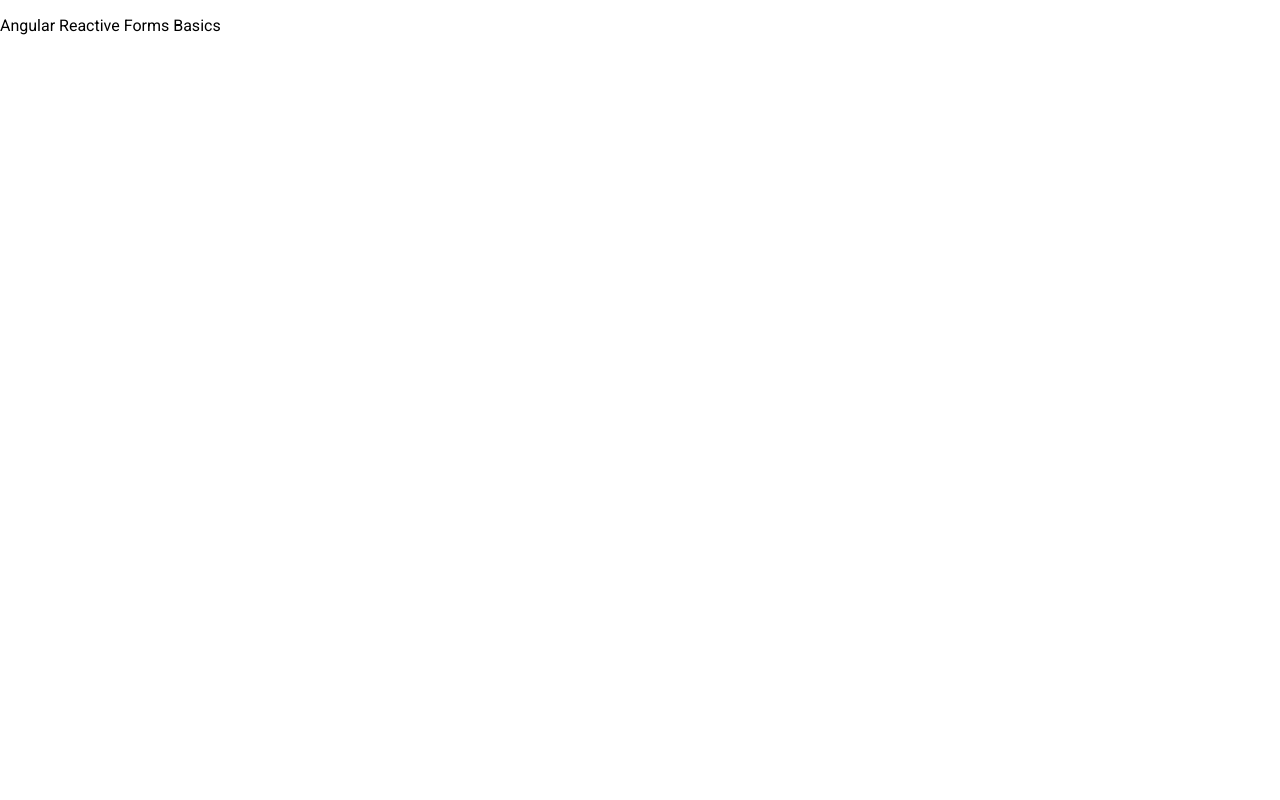
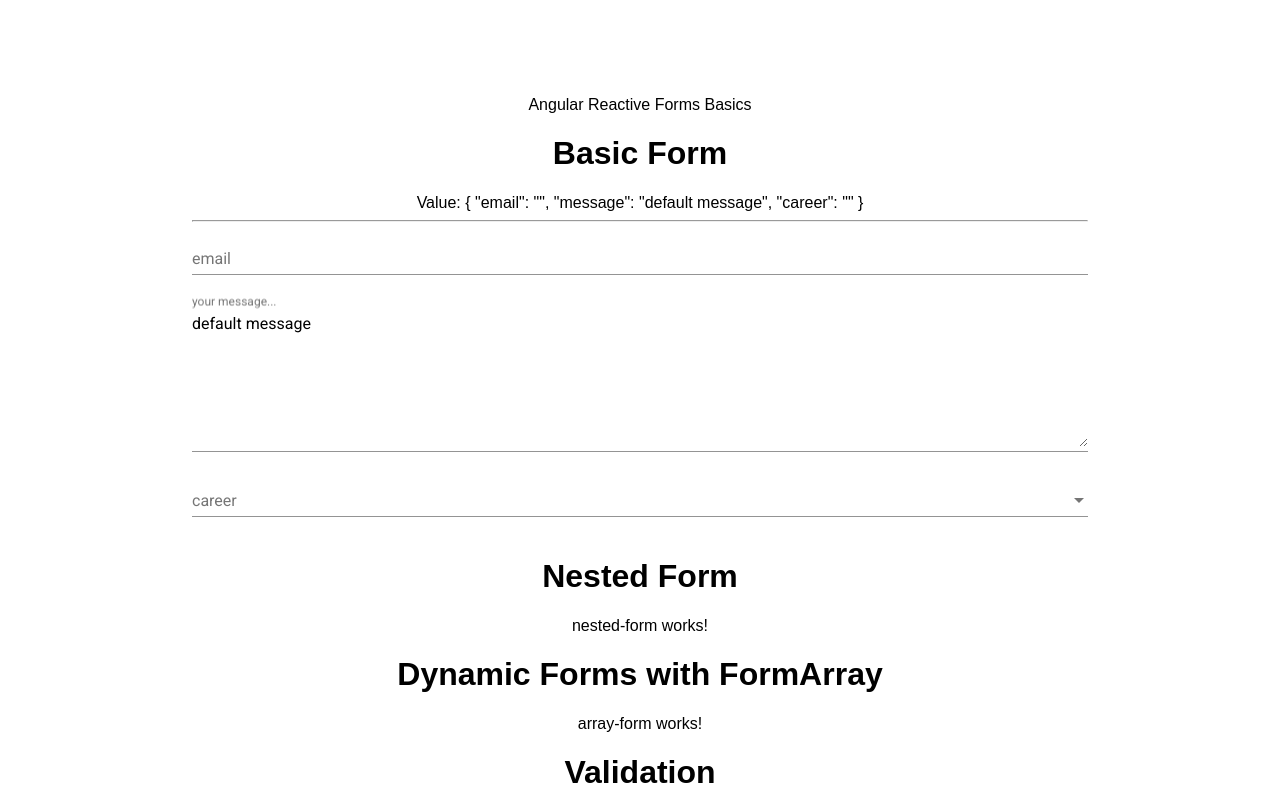
Before and after one commit to HunterCarlson/angular-reactive-forms-basics, an Angular app: page / in a window 1280 px wide. Shown: the top 800 px of the page. Built offline with nearby package versions, Linux system fonts and the light colour scheme.

Commit message:
basic form

```diff
--- a/package.json
+++ b/package.json
@@ -21,7 +21,7 @@
     "@angular/platform-browser": "~11.0.0",
     "@angular/platform-browser-dynamic": "~11.0.0",
     "@angular/router": "~11.0.0",
-    "@btmills/prettier": "^2.2.1",
+    "prettier": "^2.2.1",
     "rxjs": "~6.6.0",
     "tslib": "^2.0.0",
     "zone.js": "~0.10.2"
--- a/src/app/app.component.html
+++ b/src/app/app.component.html
@@ -1,5 +1,25 @@
 <main>
   <p>Angular Reactive Forms Basics</p>
+
+  <h1>Basic Form</h1>
+
+  <app-basic-form></app-basic-form>
+
+  <h1>Nested Form</h1>
+
+  <app-nested-form></app-nested-form>
+
+  <h1>Dynamic Forms with FormArray</h1>
+
+  <app-array-form></app-array-form>
+
+  <h1>Validation</h1>
+
+  <app-valid-form></app-valid-form>
+
+  <h1>Form Submission</h1>
+
+  <app-submit-form></app-submit-form>
 </main>
 
 <router-outlet></router-outlet>
--- a/src/app/basic-form/basic-form.component.html
+++ b/src/app/basic-form/basic-form.component.html
@@ -1 +1,22 @@
-<p>basic-form works!</p>
+<form [formGroup]="myForm">
+  Value: {{ myForm.value | json }}
+
+  <hr />
+
+  <mat-form-field>
+    <input matInput placeholder="email" formControlName="email" />
+  </mat-form-field>
+
+  <mat-form-field>
+    <textarea matInput placeholder="your message..." formControlName="message">
+    </textarea>
+  </mat-form-field>
+
+  <mat-form-field>
+    <mat-select placeholder="career" formControlName="career">
+      <mat-option value="Magician">Magician</mat-option>
+      <mat-option value="Clown">Clown</mat-option>
+      <mat-option value="Juggler">Juggler</mat-option>
+    </mat-select>
+  </mat-form-field>
+</form>
--- a/src/app/basic-form/basic-form.component.scss
+++ b/src/app/basic-form/basic-form.component.scss
@@ -0,0 +1,7 @@
+mat-form-field {
+  display: block;
+}
+
+textarea {
+  min-height: 130px;
+}
--- a/src/app/basic-form/basic-form.component.ts
+++ b/src/app/basic-form/basic-form.component.ts
@@ -1,15 +1,21 @@
 import { Component, OnInit } from '@angular/core';
+import { FormBuilder, FormGroup } from '@angular/forms';
 
 @Component({
   selector: 'app-basic-form',
   templateUrl: './basic-form.component.html',
-  styleUrls: ['./basic-form.component.scss']
+  styleUrls: ['./basic-form.component.scss'],
 })
 export class BasicFormComponent implements OnInit {
+  myForm: FormGroup = this.fb.group({
+    email: '',
+    message: 'default message',
+    career: '',
+  });
 
-  constructor() { }
+  constructor(private fb: FormBuilder) {}
 
   ngOnInit(): void {
+    this.myForm.valueChanges.subscribe(console.log);
   }
-
 }
--- a/src/index.html
+++ b/src/index.html
@@ -1,15 +1,23 @@
-<!doctype html>
+<!DOCTYPE html>
 <html lang="en">
   <head>
-  <meta charset="utf-8">
+    <meta charset="utf-8" />
     <title>AngularReactiveFormsBasics</title>
-  <base href="/">
-  <meta name="viewport" content="width=device-width, initial-scale=1">
-  <link rel="icon" type="image/x-icon" href="favicon.ico">
-  <link href="https://fonts.googleapis.com/css?family=Roboto:300,400,500&display=swap" rel="stylesheet">
-  <link href="https://fonts.googleapis.com/icon?family=Material+Icons" rel="stylesheet">
+    <base href="/" />
+    <meta name="viewport" content="width=device-width, initial-scale=1" />
+    <link rel="icon" type="image/x-icon" href="favicon.ico" />
+    <link
+      href="https://fonts.googleapis.com/css?family=Roboto:300,400,500&display=swap"
+      rel="stylesheet"
+    />
+    <link
+      href="https://fonts.googleapis.com/icon?family=Material+Icons"
+      rel="stylesheet"
+    />
   </head>
   <body>
+    <div class="content">
       <app-root></app-root>
+    </div>
   </body>
 </html>
--- a/src/styles.scss
+++ b/src/styles.scss
@@ -1,4 +1,36 @@
 /* You can add global styles to this file, and also import other style files */
 
-html, body { height: 100%; }
-body { margin: 0; font-family: Roboto, "Helvetica Neue", sans-serif; }
+.content {
+  text-align: center;
+  padding: 10vh 15vw;
+}
+
+body {
+  font-family: "sofia-pro", sans-serif;
+}
+
+h1,
+h2,
+h3 {
+  font-weight: bold;
+}
+
+body {
+  margin: 0;
+}
+
+.full {
+  display: block;
+}
+
+.xs {
+  margin-right: 15px;
+  width: 15%;
+}
+
+.sm {
+  width: 25%;
+}
+body {
+  margin: 0;
+}
```
Also changed, not shown: 2 other files (tests, documents, lock files or other folders). Lines whose indentation alone changed are shown as unchanged.
